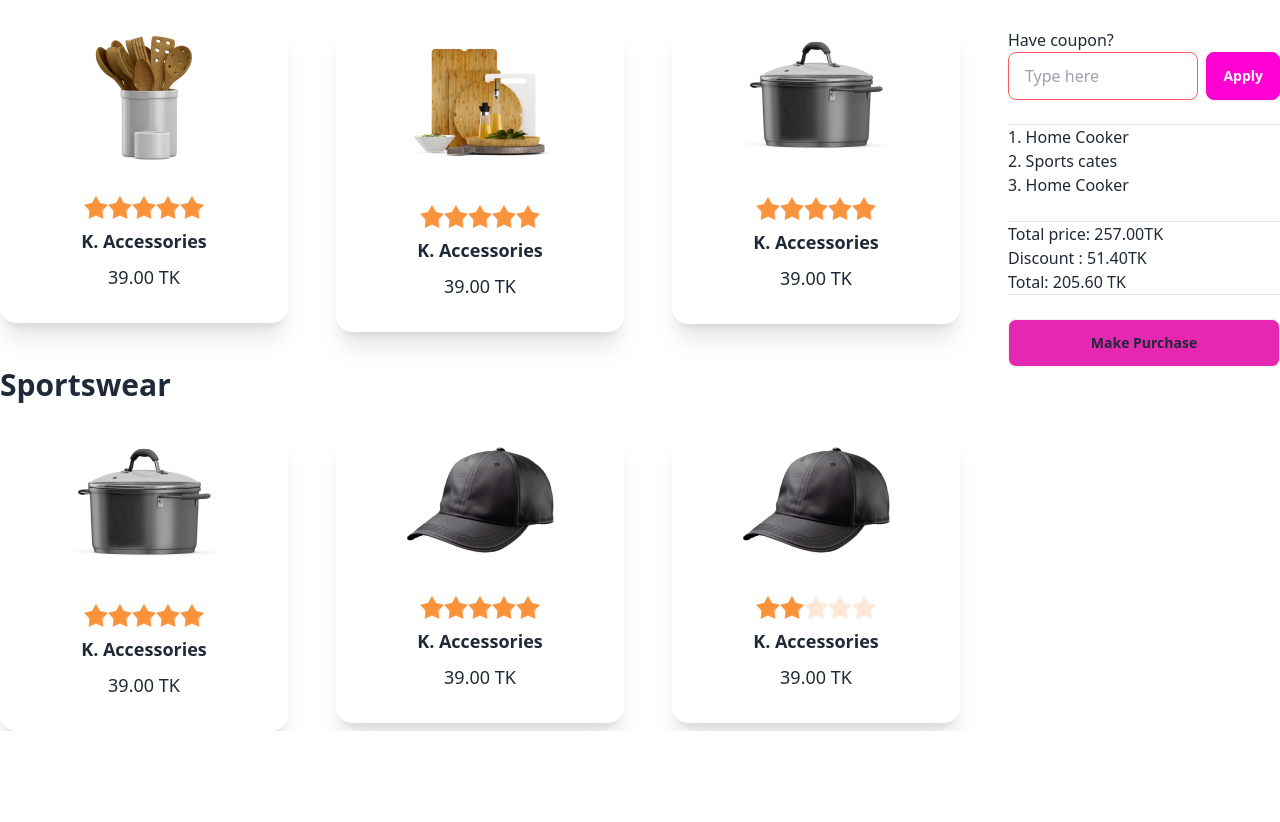
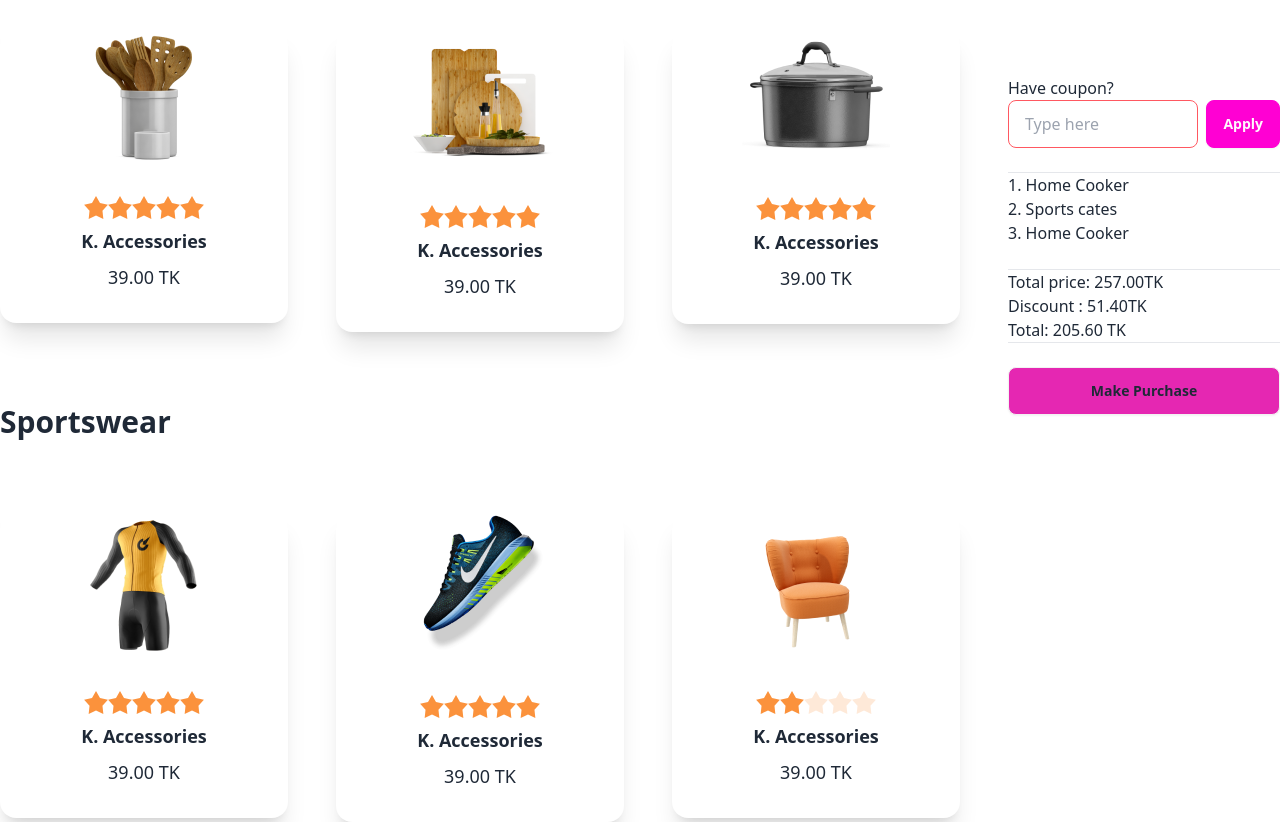
Before and after one commit to dipu-37/85-summer-js, a plain HTML site: page index.html in a window 1280 px wide. Shown: the part 728-1550 px from the top of the page. Before the commit the page ends 1459 px from the top, so only its background shows below. Drawn offline with nearby package versions, Linux system fonts and the light colour scheme.

Commit message:
fontent design finish 90% with full responsive

```diff
--- a/index.html
+++ b/index.html
@@ -10,6 +10,7 @@
 
 </head>
 <body >
+    <!-- header section start  -->
     <header class=" bg-[#F9F6E2;] " >
 
         <div class="flex flex-col lg:flex-row md:flex-row justify-center  items-center">
@@ -30,12 +31,15 @@
         </div>
 
     </header>
+    <!-- main section start  -->
     <main class="container mx-auto mt-12">
+        <!-- Kitchenware section  -->
         <section>
             <h3 class="text-3xl font-semibold mb-8 ">Kitchenware</h3>
         <div class="flex lg:flex-row flex-col ">
-            <div class="grid grid-cols-1 md:grid-cols-2 lg:grid-cols-3 gap-12  w-3/4">
+            <div class="grid grid-cols-1 md:grid-cols-2 lg:grid-cols-3 lg:gap-12 gap-2 lg:w-3/4">
 
+                <!-- card - 1  -->
                 <div class="space-y-4 text-center ">
                     <div class="card w-90 bg-base-100 shadow-xl">
                         <figure><img src="./images/prod1.png" alt="Shoes" /></figure>
@@ -53,6 +57,7 @@
                         </div>
                       </div>
                 </div>
+                 <!-- card - 2  -->
                 <div class="space-y-4 text-center ">
                     <div class="card w-90 bg-base-100 shadow-xl">
                         <figure><img src="./images/prod2.png" alt="Shoes" /></figure>
@@ -70,6 +75,7 @@
                         </div>
                       </div>
                 </div>
+                 <!-- card - 3  -->
                 <div class="space-y-4 text-center">
                     <div class="card  w-90 bg-base-100 shadow-xl">
                         <figure><img src="./images/prod3.png" alt="Shoes" /></figure>
@@ -88,9 +94,70 @@
                       </div>
                 </div>
 
-            </div>
-            <div class=" w-1/4">
-                <div class="ml-12">
+                <!-- card 2 heading  -->
+                <div class="lg:col-span-3 md:col-span-2">
+                        <h3 class="text-3xl font-semibold  col-span-3 my-6">Sportswear</h3>
+
+                </div>
+                 <!-- card - 4  -->
+                <div class="space-y-4 text-center ">
+                    <div class="card w-90 bg-base-100 shadow-xl">
+                        <figure><img src="./images/prod5.png" alt="Shoes" /></figure>
+                        <div class="card-body ">
+                            <div class="rating flex justify-center">
+                                <input type="radio" name="rating-2" class="mask mask-star-2 bg-orange-400" />
+                                <input type="radio" name="rating-2" class="mask mask-star-2 bg-orange-400" checked />
+                                <input type="radio" name="rating-2" class="mask mask-star-2 bg-orange-400" />
+                                <input type="radio" name="rating-2" class="mask mask-star-2 bg-orange-400" />
+                                <input type="radio" name="rating-2" class="mask mask-star-2 bg-orange-400" />
+                              </div>
+                              <p class="text-lg font-semibold">K. Accessories</p>
+                              <p class="text-lg font-normal">39.00 TK</p>
+
+                        </div>
+                      </div>
+                </div>
+                 <!-- card - 5  -->
+                <div class="space-y-4 text-center ">
+                    <div class="card w-90 bg-base-100 shadow-xl">
+                        <figure><img src="./images/prod6.png" alt="Shoes" /></figure>
+                        <div class="card-body">
+                            <div class="rating flex justify-center">
+                                <input type="radio" name="rating-2" class="mask mask-star-2 bg-orange-400" />
+                                <input type="radio" name="rating-2" class="mask mask-star-2 bg-orange-400" checked />
+                                <input type="radio" name="rating-2" class="mask mask-star-2 bg-orange-400" />
+                                <input type="radio" name="rating-2" class="mask mask-star-2 bg-orange-400" />
+                                <input type="radio" name="rating-2" class="mask mask-star-2 bg-orange-400" />
+                              </div>
+                              <p class="text-lg font-semibold">K. Accessories</p>
+                              <p class="text-lg font-normal">39.00 TK</p>
+
+                        </div>
+                      </div>
+                </div>
+                 <!-- card - 6  -->
+                <div class="space-y-4 text-center">
+                    <div class="card  w-90 bg-base-100 shadow-xl">
+                        <figure><img src="./images/prod7.png" alt="Shoes" /></figure>
+                        <div class="card-body ">
+                            <div class="rating flex justify-center">
+                                <input type="radio" name="rating-2" class="mask mask-star-2 bg-orange-400" />
+                                <input type="radio" name="rating-2" class="mask mask-star-2 bg-orange-400" checked />
+                                <input type="radio" name="rating-2" class="mask mask-star-2 bg-orange-400" />
+                                <input type="radio" name="rating-2" class="mask mask-star-2 bg-orange-400" />
+                                <input type="radio" name="rating-2" class="mask mask-star-2 bg-orange-400" />
+                              </div>
+                              <p class="text-lg font-semibold">K. Accessories</p>
+                              <p class="text-lg font-normal">39.00 TK</p>
+
+                        </div>
+                      </div>
+                </div>
+
+           <!-- coupne section  -->
+            </div >
+            <div class=" lg:w-1/4 mt-12">
+                <div class="lg:ml-12">
                     <h2>Have coupon?</h2>
                     <div class="flex justify-center gap-2">
                         <input type="text" placeholder="Type here" class="input input-bordered input-error w-full max-w-xs" />
@@ -123,64 +190,9 @@
         </div>
         </section>
 
-        <section>
-            <h3 class="text-3xl font-semibold mb-8 ">Sportswear</h3>
-            <div class="grid grid-cols-1 md:grid-cols-2 lg:grid-cols-3 gap-12  w-3/4">
 
-                <div class="space-y-4 text-center ">
-                    <div class="card w-90 bg-base-100 shadow-xl">
-                        <figure><img src="./images/prod3.png" alt="Shoes" /></figure>
-                        <div class="card-body ">
-                            <div class="rating flex justify-center">
-                                <input type="radio" name="rating-2" class="mask mask-star-2 bg-orange-400" />
-                                <input type="radio" name="rating-2" class="mask mask-star-2 bg-orange-400" checked />
-                                <input type="radio" name="rating-2" class="mask mask-star-2 bg-orange-400" />
-                                <input type="radio" name="rating-2" class="mask mask-star-2 bg-orange-400" />
-                                <input type="radio" name="rating-2" class="mask mask-star-2 bg-orange-400" />
-                              </div>
-                              <p class="text-lg font-semibold">K. Accessories</p>
-                              <p class="text-lg font-normal">39.00 TK</p>
 
-                        </div>
-                      </div>
-                </div>
-                <div class="space-y-4 text-center ">
-                    <div class="card w-90 bg-base-100 shadow-xl">
-                        <figure><img src="./images/prod4.png" alt="Shoes" /></figure>
-                        <div class="card-body">
-                            <div class="rating flex justify-center">
-                                <input type="radio" name="rating-2" class="mask mask-star-2 bg-orange-400" />
-                                <input type="radio" name="rating-2" class="mask mask-star-2 bg-orange-400" checked />
-                                <input type="radio" name="rating-2" class="mask mask-star-2 bg-orange-400" />
-                                <input type="radio" name="rating-2" class="mask mask-star-2 bg-orange-400" />
-                                <input type="radio" name="rating-2" class="mask mask-star-2 bg-orange-400" />
-                              </div>
-                              <p class="text-lg font-semibold">K. Accessories</p>
-                              <p class="text-lg font-normal">39.00 TK</p>
 
-                        </div>
-                      </div>
-                </div>
-                <div class="space-y-4 text-center">
-                    <div class="card  w-90 bg-base-100 shadow-xl">
-                        <figure><img src="./images/prod4.png" alt="Shoes" /></figure>
-                        <div class="card-body ">
-                            <div class="rating flex justify-center">
-                                <input type="radio" name="rating-2" class="mask mask-star-2 bg-orange-400" />
-                                <input type="radio" name="rating-2" class="mask mask-star-2 bg-orange-400" checked />
-                                <input type="radio" name="rating-2" class="mask mask-star-2 bg-orange-400" />
-                                <input type="radio" name="rating-2" class="mask mask-star-2 bg-orange-400" />
-                                <input type="radio" name="rating-2" class="mask mask-star-2 bg-orange-400" />
-                              </div>
-                              <p class="text-lg font-semibold">K. Accessories</p>
-                              <p class="text-lg font-normal">39.00 TK</p>
-
-                        </div>
-                      </div>
-                </div>
-
-            </div>
-        </section>
 
     </main>
     <footer>
```
